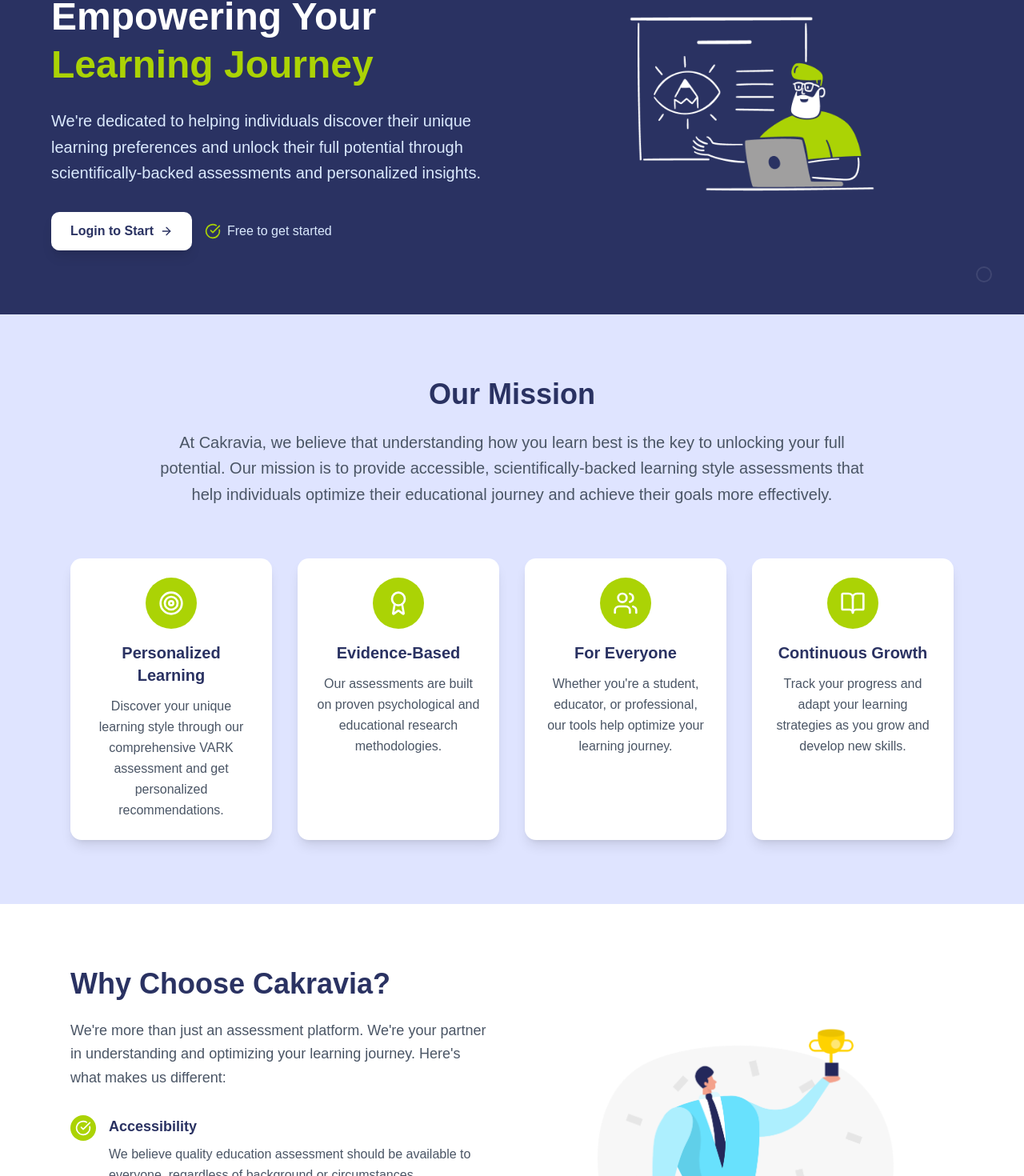
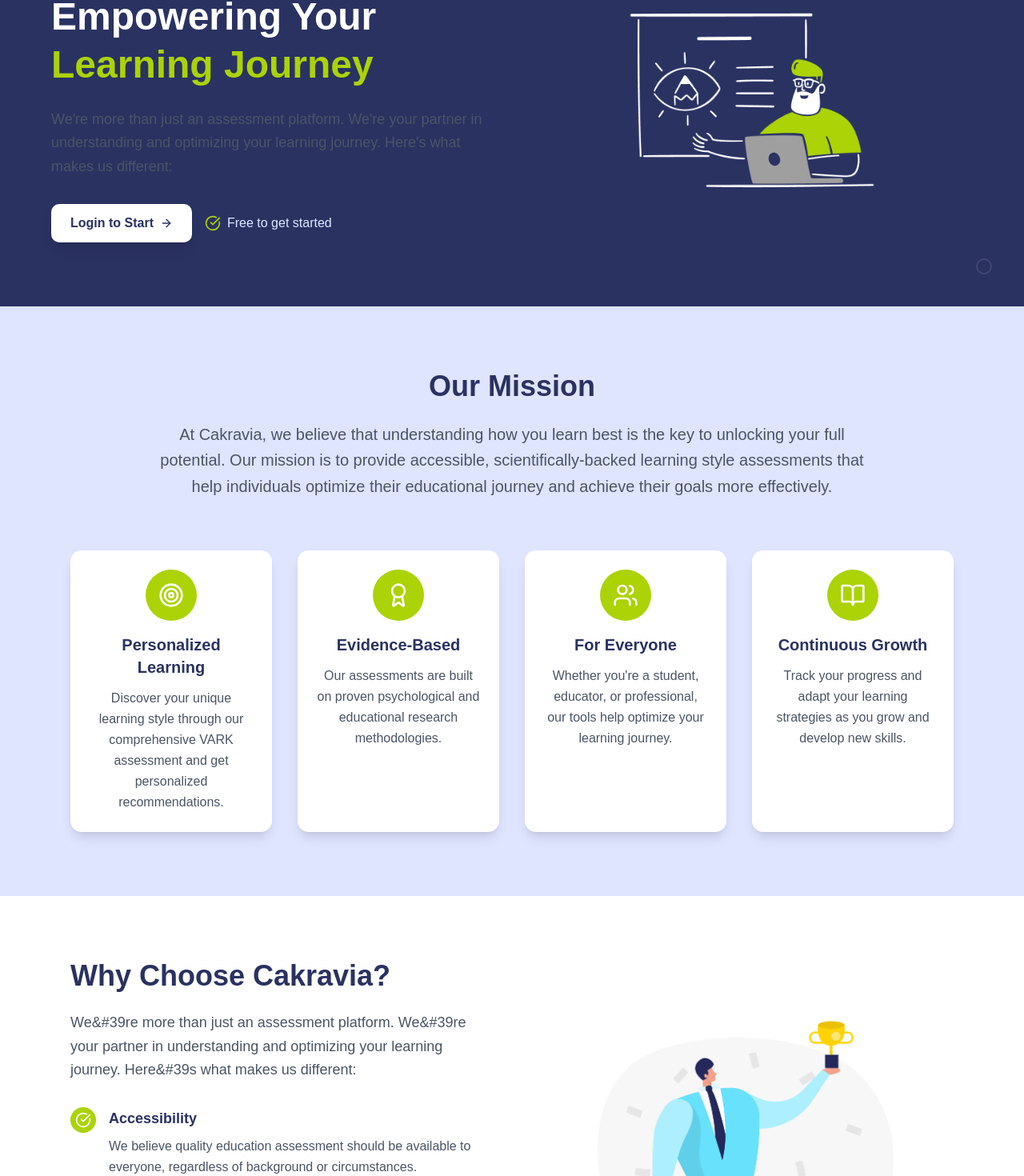
Before and after one commit to SMDV/cakravia-v0, a Next.js app: page /about in a window 1280 px wide. Shown: the part 197-1667 px from the top of the page at 80% size. Built offline with nearby package versions, Linux system fonts and the light colour scheme.

Commit message:
clear lint

```diff
--- a/src/app/about/page.tsx
+++ b/src/app/about/page.tsx
@@ -1,7 +1,7 @@
 "use client"
 
 import React from 'react';
-import { User, TrendingUp, Target, Users, Award, BookOpen, CheckCircle, ArrowRight } from 'lucide-react';
+import { Target, Users, Award, BookOpen, CheckCircle, ArrowRight } from 'lucide-react';
 import { useAuth } from '@/contexts/AuthContext';
 import Header from '@/components/Header';
 import Footer from '@/components/Footer';
@@ -35,13 +35,6 @@ const AboutUsPage = () => {
       title: "Continuous Growth",
       description: "Track your progress and adapt your learning strategies as you grow and develop new skills."
     }
-  ];
-
-  const stats = [
-    { number: "10K+", label: "Students Helped" },
-    { number: "95%", label: "Success Rate" },
-    { number: "4", label: "Assessment Types" },
-    { number: "24/7", label: "Support Available" }
   ];
 
   const values = [
@@ -81,9 +74,9 @@ const AboutUsPage = () => {
               <h1 className="text-5xl font-bold mb-6 text-white leading-tight">
                 Empowering Your <span style={{ color: '#ABD305' }}>Learning Journey</span>
               </h1>
-              <p className="text-xl mb-8 text-blue-100 leading-relaxed">
-                We're dedicated to helping individuals discover their unique learning preferences and unlock their full potential through scientifically-backed assessments and personalized insights.
-              </p>
+                <p className="text-lg text-gray-600 mb-8 leading-relaxed">
+                  We&#39;re more than just an assessment platform. We&#39;re your partner in understanding and optimizing your learning journey. Here&#39;s what makes us different:
+                </p>
               <div className="flex flex-wrap gap-4">
                 {isAuthenticated ? (
                   <Link
@@ -168,7 +161,7 @@ const AboutUsPage = () => {
                 Why Choose Cakravia?
               </h2>
               <p className="text-lg text-gray-600 mb-8 leading-relaxed">
-                We're more than just an assessment platform. We're your partner in understanding and optimizing your learning journey. Here's what makes us different:
+                We&#39re more than just an assessment platform. We&#39re your partner in understanding and optimizing your learning journey. Here&#39s what makes us different:
               </p>
 
               <div className="space-y-6">
```
